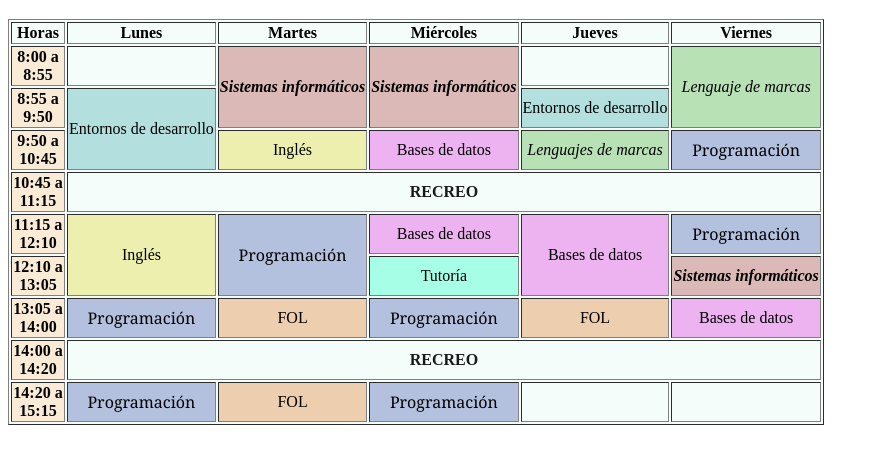
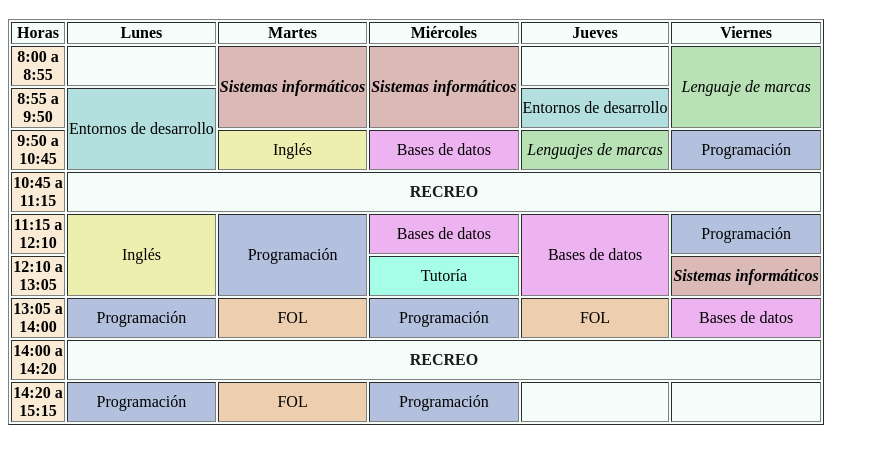
Before and after one commit to MrMetalero/DAM_LenguajeMarcas, a plain HTML site: page Tablas2_horarios/horario.html in a window 1280 px wide. Shown: the part 61-522 px from the top of the page, without its empty margins (0-879 px from the left). Drawn offline with Linux system fonts and the light colour scheme.

Commit message:
update style.css

```diff
--- a/Tablas2_horarios/style.css
+++ b/Tablas2_horarios/style.css
@@ -50,13 +50,13 @@ font-family: 'Times New Roman', Times, serif;
 
 
     background-color: rgba(42, 65, 165, 0.322);
-    font-family: Cambria, Cochin, Georgia, Times, 'Times New Roman', serif;
+
 }
 
 .entornos{
 
     background-color: rgba(42, 161, 165, 0.322);
-    text
+
 
 }
 
```
